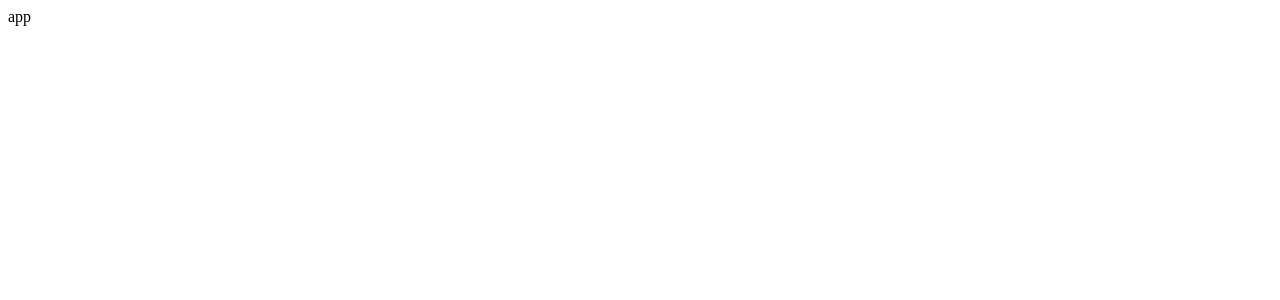
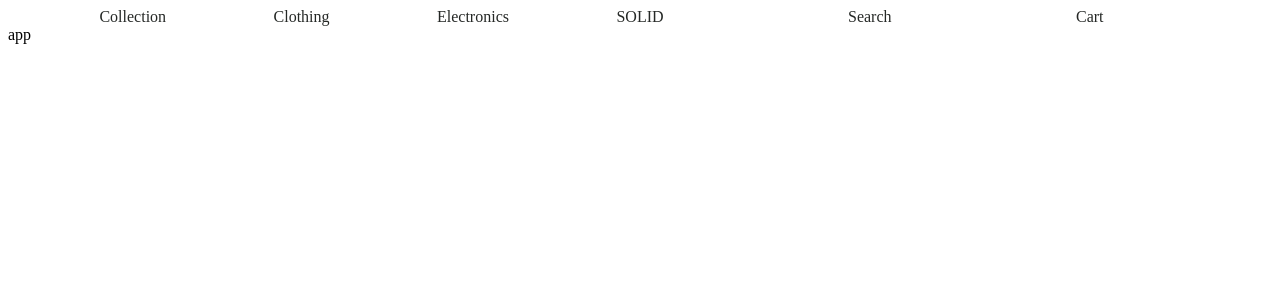
Before and after one commit to cagatay-usta/solid-ecommerce, a React (Vite) app: page / in a window 1280 px wide. Shown: the top 300 px of the page. Built offline with nearby package versions, Linux system fonts and the light colour scheme.

Commit message:
add theme, basic routing, start navbar

```diff
--- a/src/App.tsx
+++ b/src/App.tsx
@@ -1,16 +1,22 @@
-import '@fontsource/roboto/300.css';
-import '@fontsource/roboto/400.css';
-import '@fontsource/roboto/500.css';
-import '@fontsource/roboto/700.css';
-import { Outlet } from 'react-router-dom';
+import "@fontsource/roboto/300.css";
+import "@fontsource/roboto/400.css";
+import "@fontsource/roboto/500.css";
+import "@fontsource/roboto/700.css";
+import { Outlet } from "react-router-dom";
+import Navbar from "./components/Navbar";
+import { ThemeProvider } from "@mui/material";
+import { theme } from "./style/theme";
 
 function App() {
   return (
     <>
-app
-<Outlet />
+      <ThemeProvider theme={theme}>
+        <Navbar />
+        app
+        <Outlet />
+      </ThemeProvider>
     </>
-  )
+  );
 }
 
-export default App
+export default App;
--- a/src/Pages/Home.tsx
+++ b/src/Pages/Home.tsx
@@ -1,6 +1,7 @@
 
 function Home() {
   return (
+
     <div>Home Page</div>
   )
 }
--- /dev/null
+++ b/src/components/Navbar.tsx
@@ -0,0 +1,50 @@
+import { NavLink } from "react-router-dom";
+import { styled } from "@mui/material";
+import { useTheme } from "@mui/material/styles";
+
+/* TODO:
+  add navlink styled component
+  style navbar
+  add styled component theme??
+
+*/
+
+const NavContainer = styled("header")`
+  display: flex;
+  justify-content: space-evenly;
+  width: 100%;
+  gap: 1rem;
+  color: ${(props) => props.color};
+`;
+
+const NavLinksContainer = styled("div")`
+  display: flex;
+  justify-content: space-evenly;
+  width: 100%;
+  gap: 1rem;
+`;
+
+const Logo = styled("div")``;
+
+function Navbar() {
+  const theme = useTheme();
+
+  return (
+    <>
+      <NavContainer color={theme.palette.primary.main}>
+        <NavLinksContainer>
+          <div>Collection</div>
+          <div>Clothing</div>
+          <div>Electronics</div>
+        </NavLinksContainer>
+        <Logo>SOLID</Logo>
+        <NavLinksContainer>
+          <div>Search</div>
+          <div>Cart</div>
+        </NavLinksContainer>
+      </NavContainer>
+    </>
+  );
+}
+
+export default Navbar;
--- a/src/main.tsx
+++ b/src/main.tsx
@@ -1,22 +1,21 @@
-import React from 'react'
-import ReactDOM from 'react-dom/client'
-import App from './App.tsx'
-import { BrowserRouter, Routes, Route } from 'react-router-dom'
-import Home from './Pages/Home.tsx'
-import About from './Pages/About.tsx'
-import NotFound from './Pages/NotFound.tsx'
+import React from "react";
+import ReactDOM from "react-dom/client";
+import App from "./App.tsx";
+import { BrowserRouter, Routes, Route } from "react-router-dom";
+import Home from "./Pages/Home.tsx";
+import About from "./Pages/About.tsx";
+import NotFound from "./Pages/NotFound.tsx";
 
-
-ReactDOM.createRoot(document.getElementById('root')!).render(
+ReactDOM.createRoot(document.getElementById("root")!).render(
   <React.StrictMode>
     <BrowserRouter>
       <Routes>
-        <Route path='/' element={<App />}>
-          <Route path='home' element={<Home />} />
-          <Route path="About" element={<About />} />
+        <Route path="/" element={<App />}>
+          <Route path="home" element={<Home />} />
+          <Route path="about" element={<About />} />
         </Route>
-        <Route path='*' element={<NotFound />} />
+        <Route path="*" element={<NotFound />} />
       </Routes>
     </BrowserRouter>
-  </React.StrictMode>,
-)
+  </React.StrictMode>
+);
--- /dev/null
+++ b/src/style/global.css
@@ -0,0 +1,25 @@
+
+*, *::before, *::after {
+  box-sizing: border-box;
+}
+
+* {
+  margin: 0;
+}
+
+body {
+  line-height: 1.5;
+}
+
+img, picture, video, canvas{
+  display: block;
+  max-width: 100%;
+}
+
+input, button, textarea, select {
+  font: inherit;
+}
+
+p, h1, h2, h3, h4, h5, h6 {
+  overflow-wrap: break-word;
+}
--- /dev/null
+++ b/src/style/theme.ts
@@ -0,0 +1,36 @@
+import { createTheme} from "@mui/material/styles";
+
+declare module "@mui/material/styles" {
+  interface Palette {
+    gray: {
+      primary: string;
+      neutral: string;
+      white: string;
+    };
+  }
+  // allow configuration using `createTheme`
+  interface PaletteOptions {
+    gray?: {
+      primary?: string;
+      neutral?: string;
+      white?: string;
+    };
+  }
+}
+
+export const theme = createTheme({
+  palette: {
+    mode: "light",
+    primary: {
+      main: "#252826",
+    },
+    secondary: {
+      main: "#F93103",
+    },
+    gray: {
+      primary: "#A9A9A9",
+      neutral: "#F7F7F7",
+      white: "#FFFDFE",
+    },
+  },
+});
```
